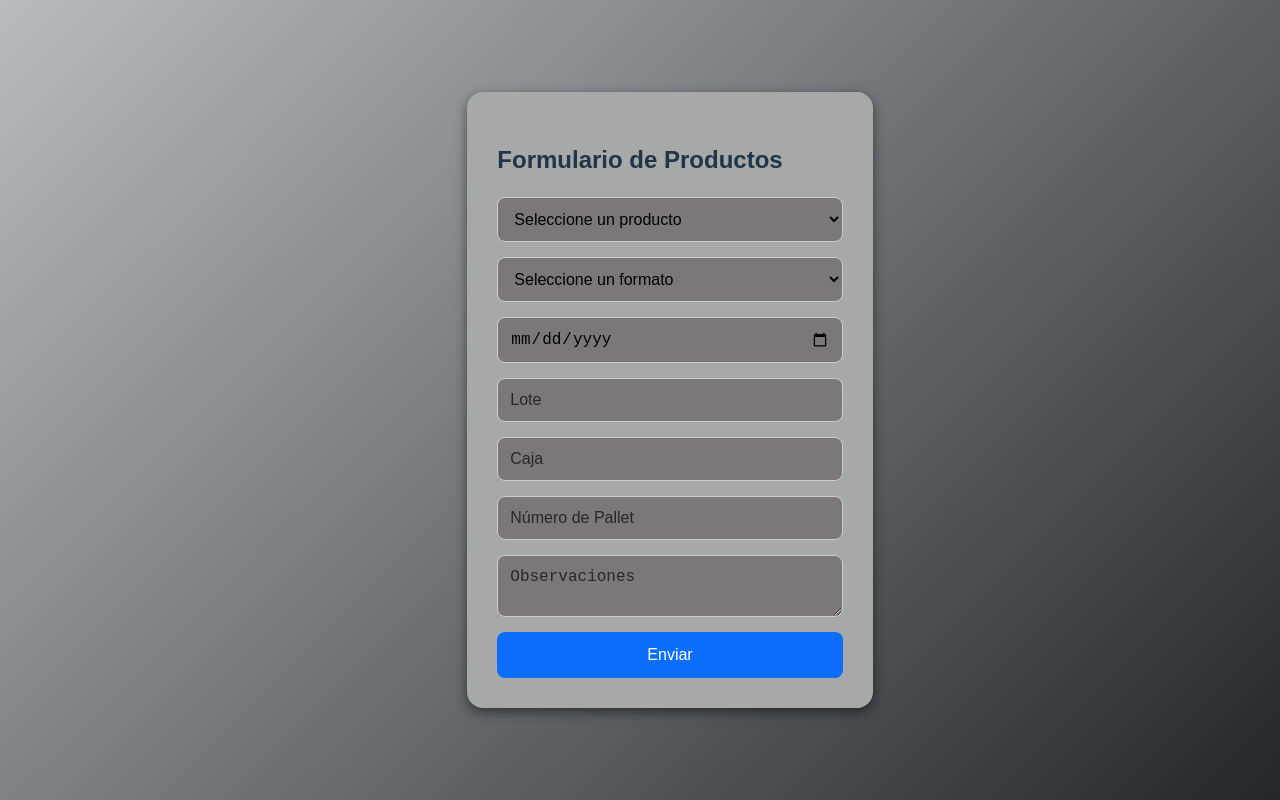
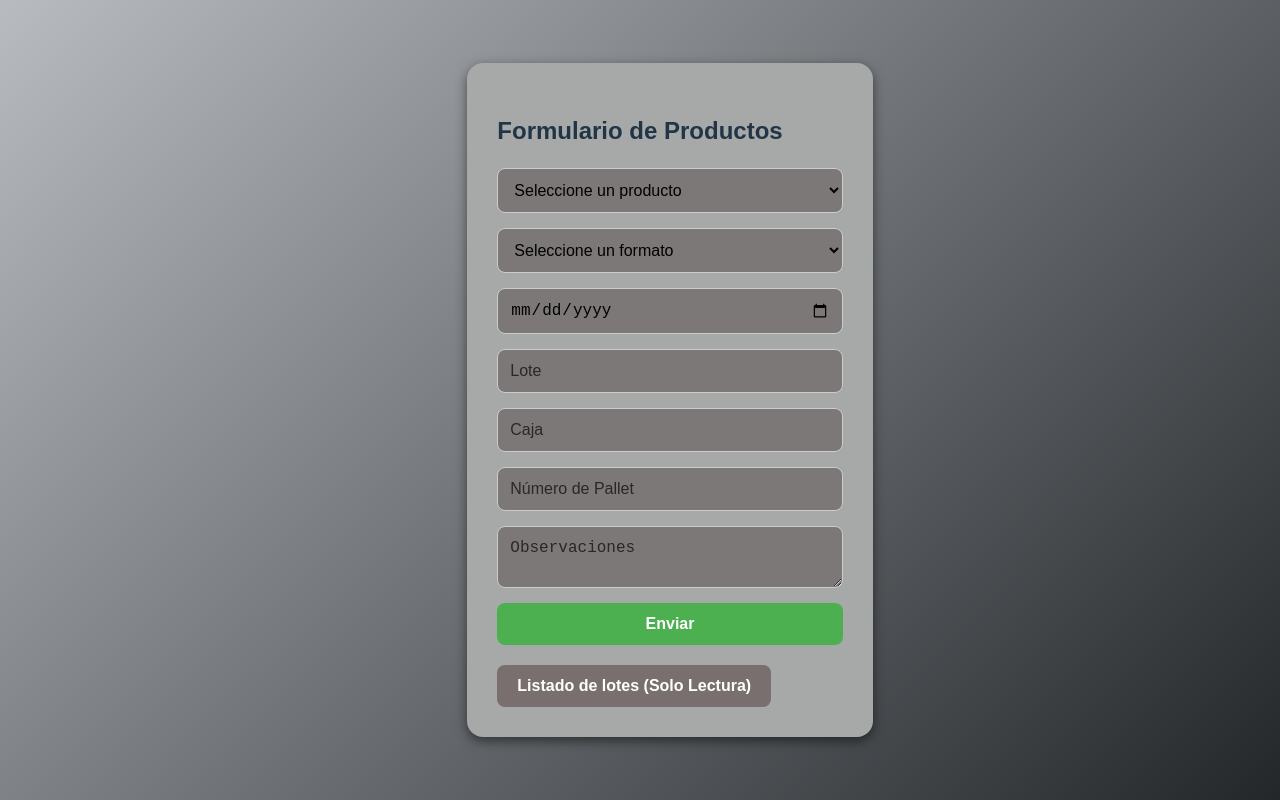
Before and after one commit to leoptr22/contra-muestras, a React (Vite) app: page / in a window 1280 px wide. Built offline with nearby package versions, Linux system fonts and the light colour scheme.

Commit message:
anexo hoja de calculo

```diff
--- a/src/Contra_muestras.jsx
+++ b/src/Contra_muestras.jsx
@@ -37,6 +37,11 @@ export default function FormularioMuestras() {
     "500 CC",
     "1 KG"
   ];
+   // Función para abrir el enlace de solo lectura
+   const abrirHojaDeCalculo = () => {
+    const url = 'https://docs.google.com/spreadsheets/d/e/2PACX-1vS5a4boHpF-FkSVH6HqawmLRBF7g7YP_SVD92i_zwq2xAH6Lkk1EV5u1TDQx3jp5X9nmmg5m0KyhDBN/pubhtml';
+    window.open(url, '_blank');
+  };
 
   const handleChange = (e) => {
     setFormulario({
@@ -161,6 +166,11 @@ export default function FormularioMuestras() {
 
       </form>
 
+       {/* Botón para ver la hoja de cálculo en solo lectura */}
+       <button onClick={abrirHojaDeCalculo} className="view-button">
+        Listado de lotes (Solo Lectura)
+      </button>
+
       {mensaje && <div className="success-message">{mensaje}</div>}
     </div>
   );
--- a/src/Contramuestras.css
+++ b/src/Contramuestras.css
@@ -8,6 +8,71 @@ body {
     align-items: center;
     background: linear-gradient(135deg, #b8bbc0, #23272a);
     font-family: 'Arial', sans-serif;
+}
+
+/* Estilos generales para los botones */
+button {
+    font-size: 16px;
+    font-weight: 600;
+    padding: 12px 20px;
+    border: none;
+    border-radius: 8px;
+    cursor: pointer;
+    transition: all 0.3s ease;
+    text-align: center;
+    display: inline-block;
+}
+
+/* Estilos comunes para botones al pasar el cursor y hacer clic */
+button:hover {
+    transform: scale(1.05); /* Efecto de aumentar el tamaño del botón */
+}
+
+button:active {
+    transform: scale(1); /* Vuelve a su tamaño original */
+}
+
+/* Estilo para el botón de envío */
+.submit-btn {
+    background-color: #4CAF50; /* Color verde */
+    color: white;
+}
+
+.submit-btn:hover {
+    background-color: #45a049; /* Color verde más oscuro al pasar el cursor */
+}
+
+.submit-btn:active {
+    background-color: #388e3c; /* Color verde más oscuro al hacer clic */
+}
+
+/* Estilo para el botón de ver la hoja de cálculo */
+.view-button {
+    background-color: #796f6f; /* Color gris */
+    color: white;
+    margin-top: 20px; /* Separación entre botones */
+}
+
+.view-button:hover {
+    background-color: #0056b3; /* Color azul más oscuro al pasar el cursor */
+}
+
+.view-button:active {
+    background-color: #003f7f; /* Color azul aún más oscuro al hacer clic */
+}
+
+/* Estilo para el botón con fondo rojo */
+.cancel-btn {
+    background-color: #f44336; /* Color rojo */
+    color: white;
+}
+
+.cancel-btn:hover {
+    background-color: #e53935; /* Rojo más oscuro al pasar el cursor */
+}
+
+.cancel-btn:active {
+    background-color: #d32f2f; /* Rojo más oscuro al hacer clic */
 }
 
 /* Placeholder gris oscuro */
@@ -57,22 +122,6 @@ body {
     outline: none;
 }
 
-/* Botón */
-.submit-btn {
-    background-color: #0d6efd;
-    color: white;
-    border: none;
-    padding: 14px;
-    border-radius: 8px;
-    font-size: 16px;
-    cursor: pointer;
-    transition: background-color 0.3s;
-}
-
-.submit-btn:hover {
-    background-color: #0b5ed7;
-}
-
 /* Mensaje de éxito */
 .success-message {
     margin-top: 10px;
```
